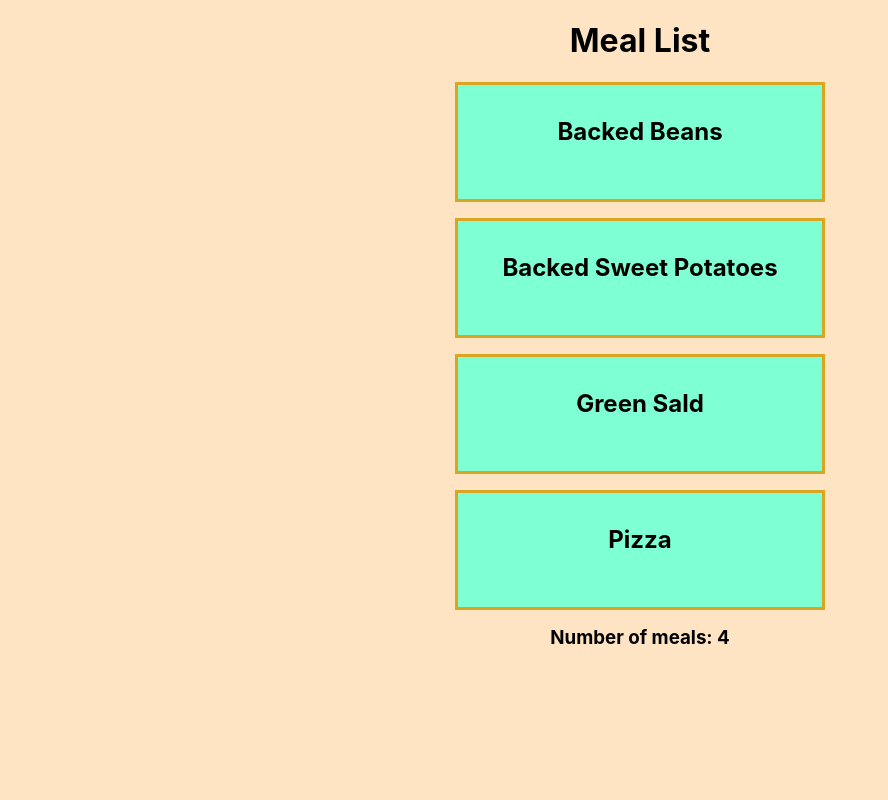
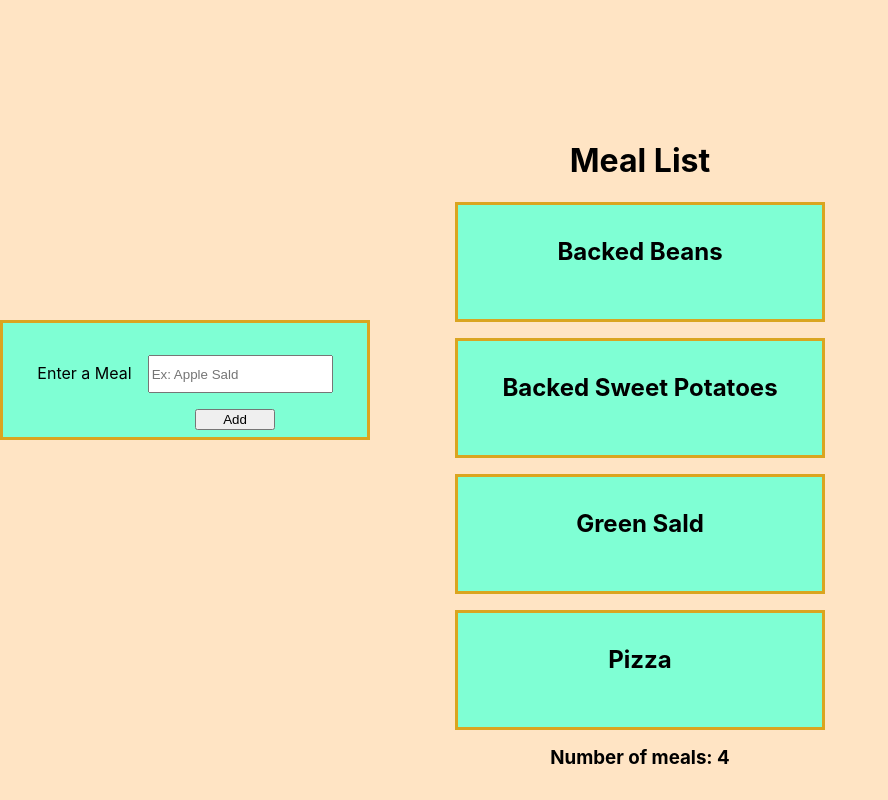
Before and after one commit to valgylothario/react-tutorial, a React (Create React App) app: page / in a window 1280 px wide. Shown: the whole page, without its empty margins (0-888 px from the left). Built offline with nearby package versions, Linux system fonts and the light colour scheme.

Commit message:
[R-6] - Use Usecontext from react

```diff
--- a/src/App.js
+++ b/src/App.js
@@ -2,12 +2,14 @@ import React from "react";
 import "./App.css";
 import Counter from "./Counter";
 import MealList from "./MealList";
+import MealsForm from "./MealForm";
 import MealsProvider from "./MealsProvider";
 
 function App() {
   return (
     <React.Fragment>
       <MealsProvider>
+        <MealsForm />
         <MealList />
         <Counter />
       </MealsProvider>
--- /dev/null
+++ b/src/MealForm.js
@@ -0,0 +1,60 @@
+import React, { useState } from "react";
+import { useMealsContext } from "./MealsProvider";
+
+const MealsForm = () => {
+  const [meal, setMeal] = useState("");
+  const { AddMeals } = useMealsContext();
+
+  const handleChange = (event) => {
+    setMeal(event.target.value);
+    console.log("value is:", event.target.value);
+  };
+
+  const inputStyle = {
+    height: "2rem",
+    marginLeft: "1rem",
+  };
+
+  const formElement = {
+    border: "3px solid goldenrod",
+    width: "300px",
+    height: "50px",
+    textAlign: "center",
+    padding: "2rem",
+    position: "relative",
+    top: "20rem",
+    marginBottom: "1rem",
+    backgroundColor: "aquamarine",
+  };
+
+  const buttonStyle = {
+    display: "block",
+    position: "relative",
+    top: "1rem",
+    left: "10rem",
+    width: "5rem",
+  };
+
+  return (
+    <div>
+      <form style={formElement}>
+        <label htmlFor="mealName">Enter a Meal</label>
+        <input
+          style={inputStyle}
+          type="text"
+          name="mealName"
+          id="mealName"
+          onChange={handleChange}
+          value={meal}
+          autoComplete="off"
+          placeholder="Ex: Apple Sald"
+        />
+        <button onClick={() => AddMeals(meal)} style={buttonStyle}>
+          Add
+        </button>
+      </form>
+    </div>
+  );
+};
+
+export default MealsForm;
--- a/src/MealsProvider.js
+++ b/src/MealsProvider.js
@@ -12,9 +12,13 @@ const MealsProvider = ({ children }) => {
     "Pizza",
   ]);
 
+  const AddMeals = (newMeal) => setMeals([...meals, newMeal]);
+
   //return provider value with the children.
   return (
-    <MealContext.Provider value={{ meals }}>{children}</MealContext.Provider>
+    <MealContext.Provider value={{ meals, AddMeals }}>
+      {children}
+    </MealContext.Provider>
   );
 };
 export const useMealsContext = () => React.useContext(MealContext);
```
